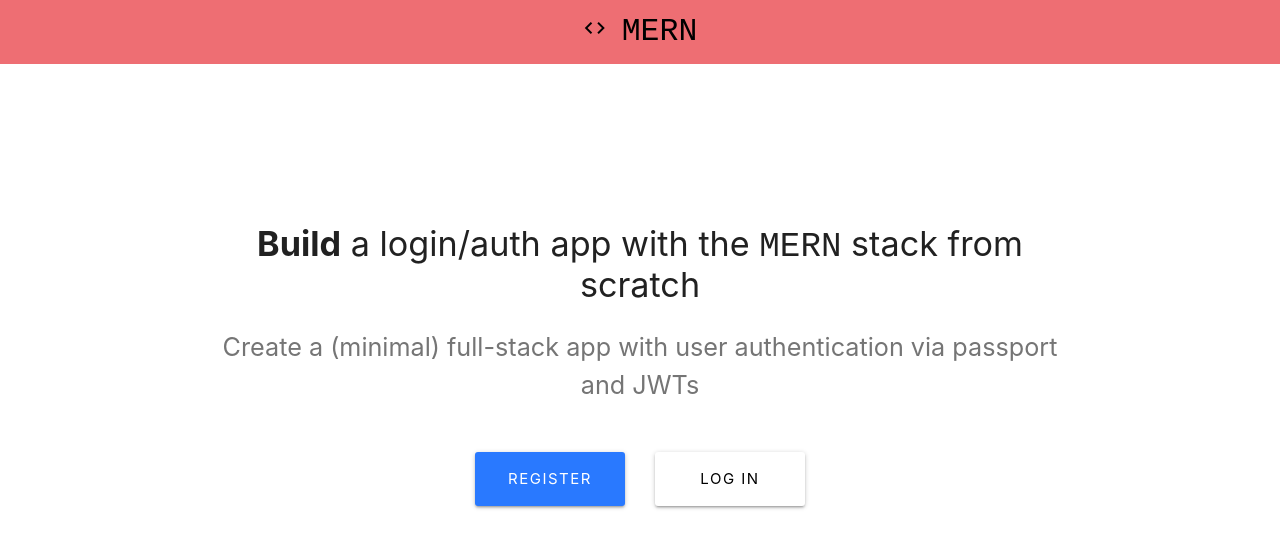
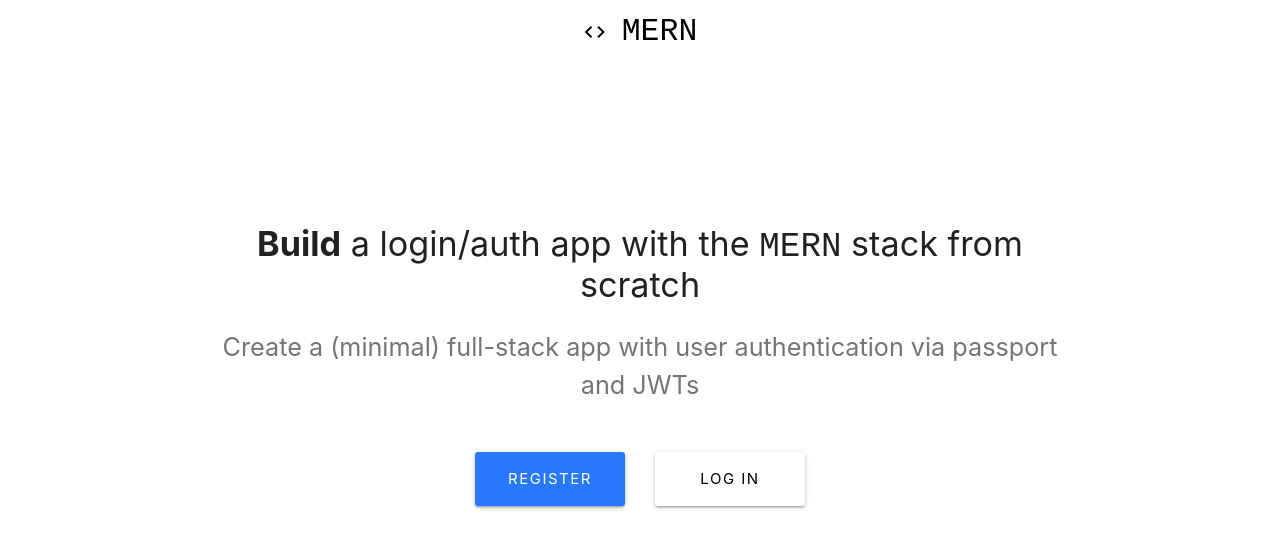
Before and after one commit to tfung5/chrono-watcher, a React (Create React App) app in the folder client/: page / in a window 1280 px wide. Shown: the top 548 px of the page. Built offline with nearby package versions, Linux system fonts and the light colour scheme.

Commit message:
Fixed navbar showing up as pink.

```diff
--- a/client/src/components/layout/Navbar.js
+++ b/client/src/components/layout/Navbar.js
@@ -6,7 +6,7 @@ class Navbar extends Component {
         return (
             <div className="navbar-fixed">
                 <nav className="z-depth-0">
-                    <div className="nav-wrapper-white">
+                    <div className="nav-wrapper white">
                         <Link to="/" style={ {fontFamily: "monospace"} } className="col s5 brand-logo center black-text">
                             <i className="material-icons">code</i>
                             MERN
```
